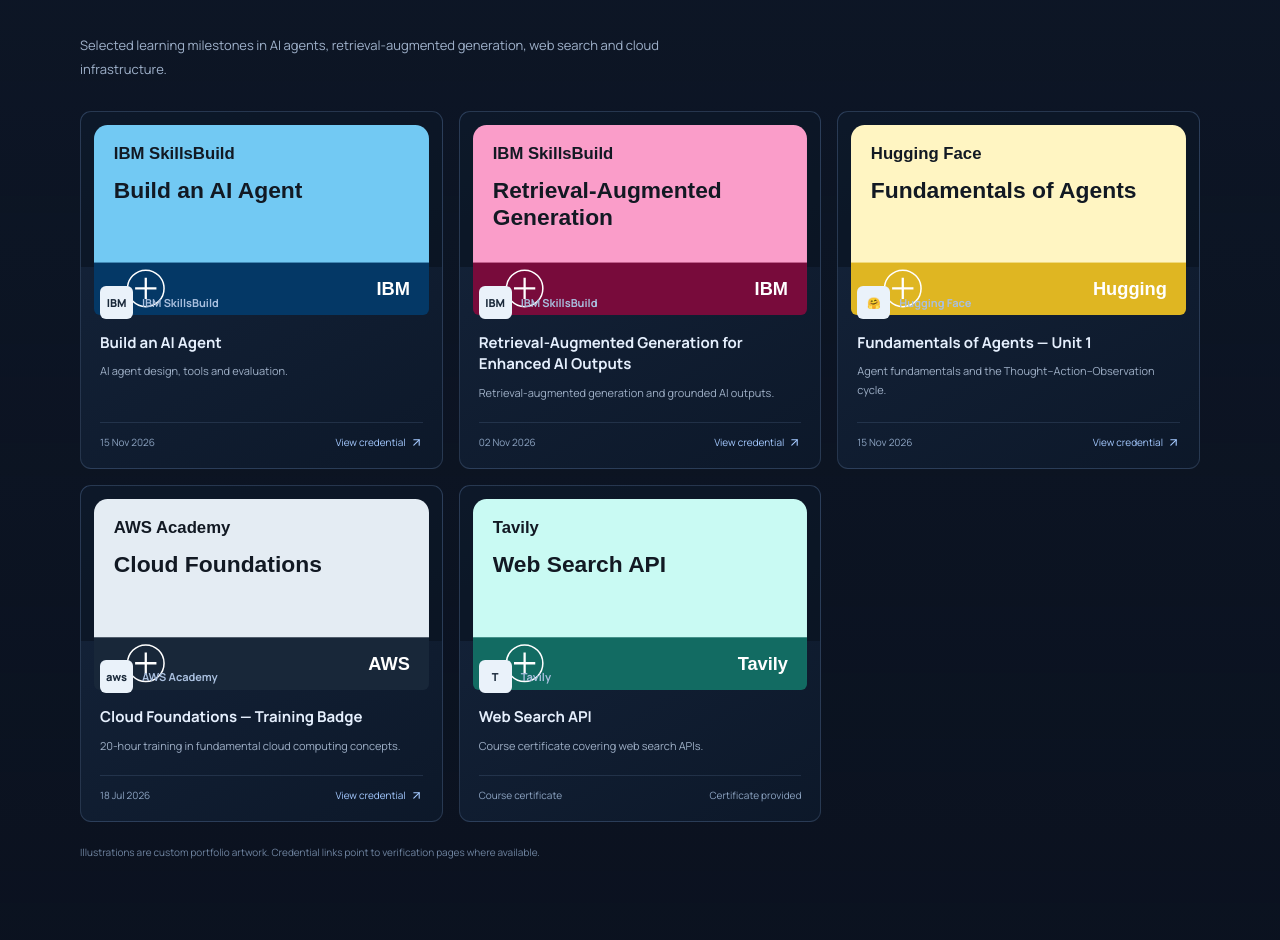
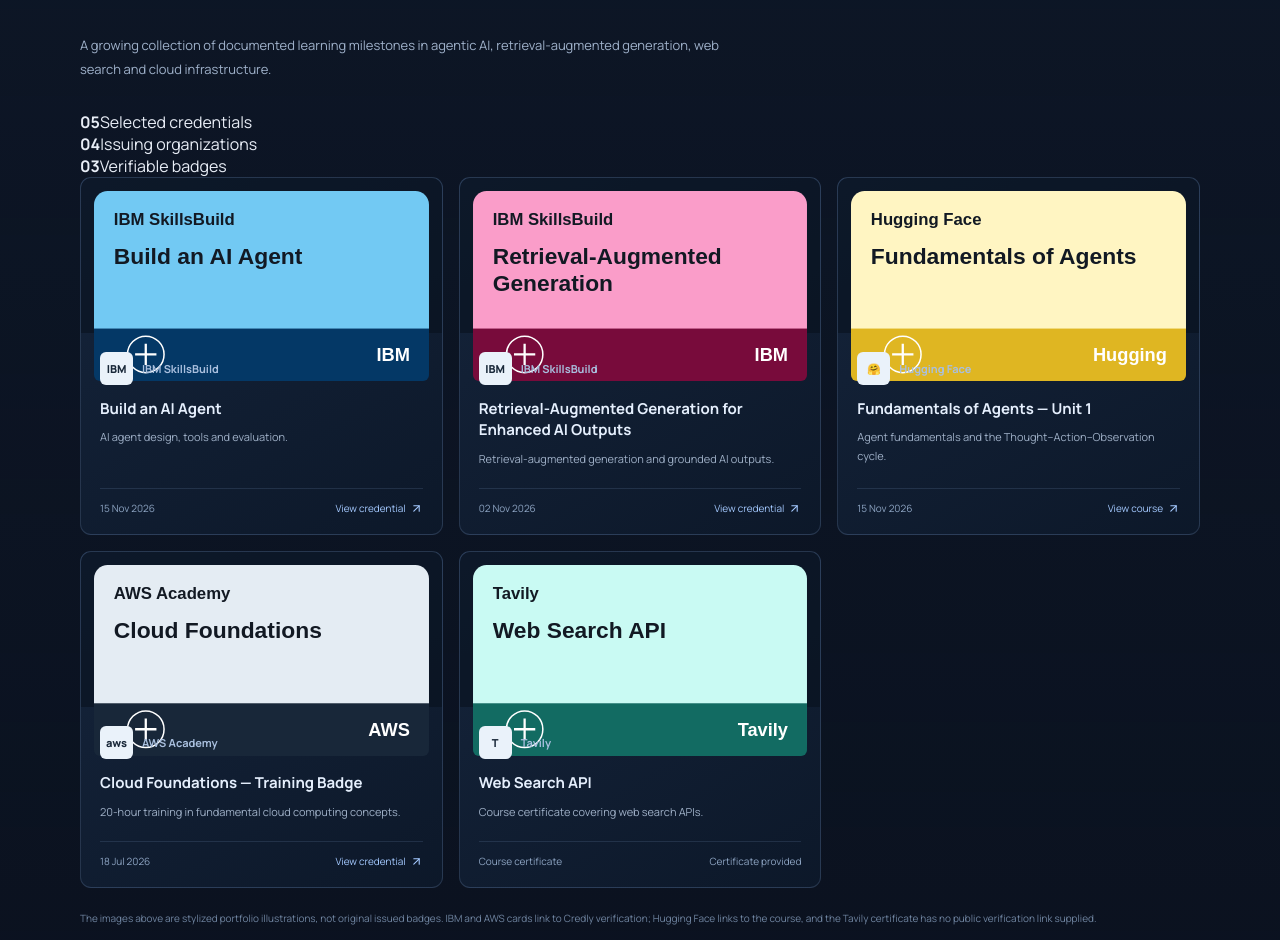
Before and after one commit to 1marieCurie/1marieCurie.github.io, a React (Vite) app: page / in a window 1280 px wide. Shown: the part 5812-6752 px from the top of the page. Built offline with nearby package versions, Linux system fonts and the light colour scheme.

Commit message:
Refine certifications gallery with credential overview and accurate verification labels

```diff
--- a/src/App.tsx
+++ b/src/App.tsx
@@ -974,7 +974,12 @@ function App() {
           <div className="section-wrap">
             <div className="section-kicker"><span>07</span>{t.certLabel}</div>
             <h2 className="section-title" id="credentials-title">{t.certTitle}<span>.</span></h2>
-            <p className="credentials-intro">{lang === 'EN' ? 'Selected learning milestones in AI agents, retrieval-augmented generation, web search and cloud infrastructure.' : 'Formations et certifications en agents IA, génération augmentée par récupération, recherche web et infrastructure cloud.'}</p>
+            <p className="credentials-intro">{lang === 'EN' ? 'A growing collection of documented learning milestones in agentic AI, retrieval-augmented generation, web search and cloud infrastructure.' : 'Un ensemble de formations documentées en IA agentique, génération augmentée par récupération, recherche web et infrastructure cloud.'}</p>
+            <div className="credentials-overview" aria-label={lang === 'EN' ? 'Certification overview' : 'Aperçu des certifications'}>
+              <div><strong>05</strong><span>{lang === 'EN' ? 'Selected credentials' : 'Certificats sélectionnés'}</span></div>
+              <div><strong>04</strong><span>{lang === 'EN' ? 'Issuing organizations' : 'Organismes émetteurs'}</span></div>
+              <div><strong>03</strong><span>{lang === 'EN' ? 'Verifiable badges' : 'Badges vérifiables'}</span></div>
+            </div>
             <div className="credentials-grid">
             <article className="credential-card" key="0">
               <div className="credential-visual"><img src={import.meta.env.BASE_URL + 'certificates/ibm-agent.svg'} alt="IBM SkillsBuild — Build an AI Agent badge illustration" loading="lazy" /></div>
@@ -995,12 +1000,12 @@ function App() {
               </div>
             </article>
             <article className="credential-card" key="2">
-              <div className="credential-visual"><img src={import.meta.env.BASE_URL + 'certificates/huggingface-agents.svg'} alt="Hugging Face — Fundamentals of Agents — Unit 1 badge illustration" loading="lazy" /></div>
+              <div className="credential-visual"><img src={import.meta.env.BASE_URL + 'certificates/huggingface-agents.svg'} alt="Illustrative artwork for Hugging Face Fundamentals of Agents course" loading="lazy" /></div>
               <div className="credential-detail">
                 <div className="credential-issuer"><span className="credential-mark" aria-hidden="true">🤗</span><span>Hugging Face</span></div>
                 <h3>{lang === 'EN' ? 'Fundamentals of Agents — Unit 1' : 'Fondamentaux des agents — Unité 1'}</h3>
                 <p>{lang === 'EN' ? 'Agent fundamentals and the Thought–Action–Observation cycle.' : 'Principes des agents et cycle Pensée–Action–Observation.'}</p>
-                <div className="credential-bottom"><span>15 Nov 2026</span><a href="https://huggingface.co/learn/agents-course/unit1/final-quiz" target="_blank" rel="noopener noreferrer">{lang === 'EN' ? 'View credential' : 'Voir le certificat'} <ArrowUpRight size={13}/></a></div>
+                <div className="credential-bottom"><span>15 Nov 2026</span><a href="https://huggingface.co/learn/agents-course/unit1/final-quiz" target="_blank" rel="noopener noreferrer">{lang === 'EN' ? 'View course' : 'Voir la formation'} <ArrowUpRight size={13}/></a></div>
               </div>
             </article>
             <article className="credential-card" key="3">
@@ -1022,7 +1027,7 @@ function App() {
               </div>
             </article>
             </div>
-            <p className="credentials-note">{lang === 'EN' ? 'Illustrations are custom portfolio artwork. Credential links point to verification pages where available.' : 'Les illustrations sont des visuels créés pour le portfolio. Les liens mènent aux pages de vérification lorsqu’elles sont disponibles.'}</p>
+            <p className="credentials-note">{lang === 'EN' ? 'The images above are stylized portfolio illustrations, not original issued badges. IBM and AWS cards link to Credly verification; Hugging Face links to the course, and the Tavily certificate has no public verification link supplied.' : 'Les images ci-dessus sont des illustrations du portfolio et non les badges officiels. Les badges IBM et AWS renvoient vers Credly ; Hugging Face vers le cours, et aucun lien public de vérification n’a été fourni pour Tavily.'}</p>
           </div>
         </section>
 
```
